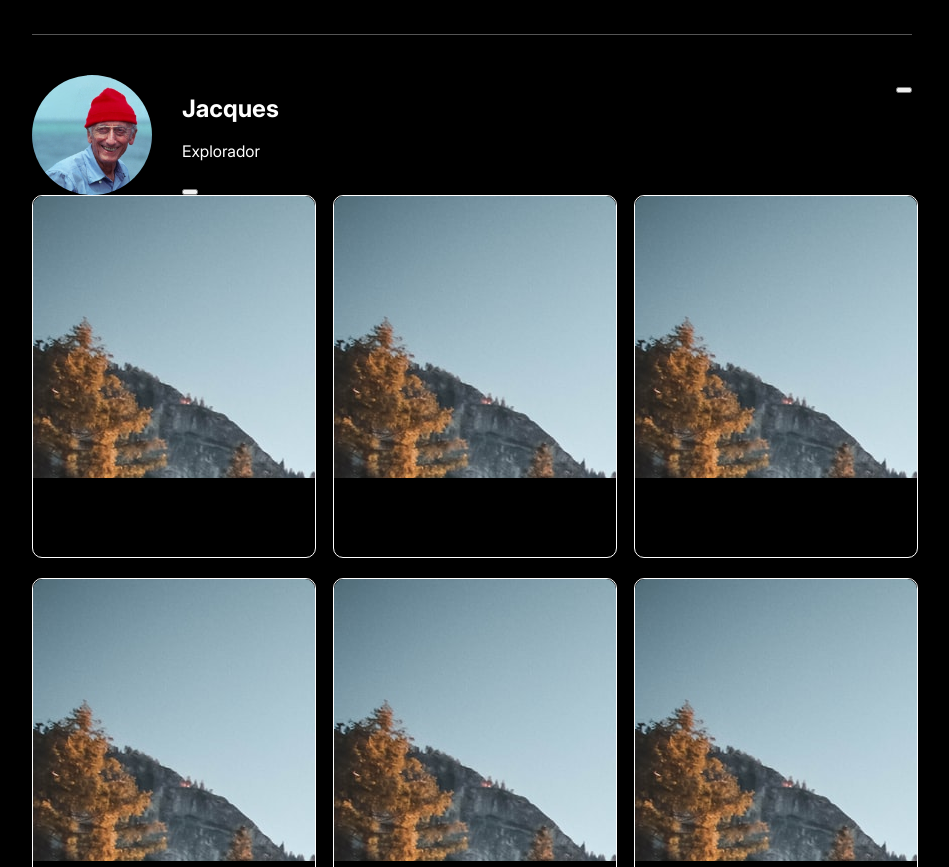
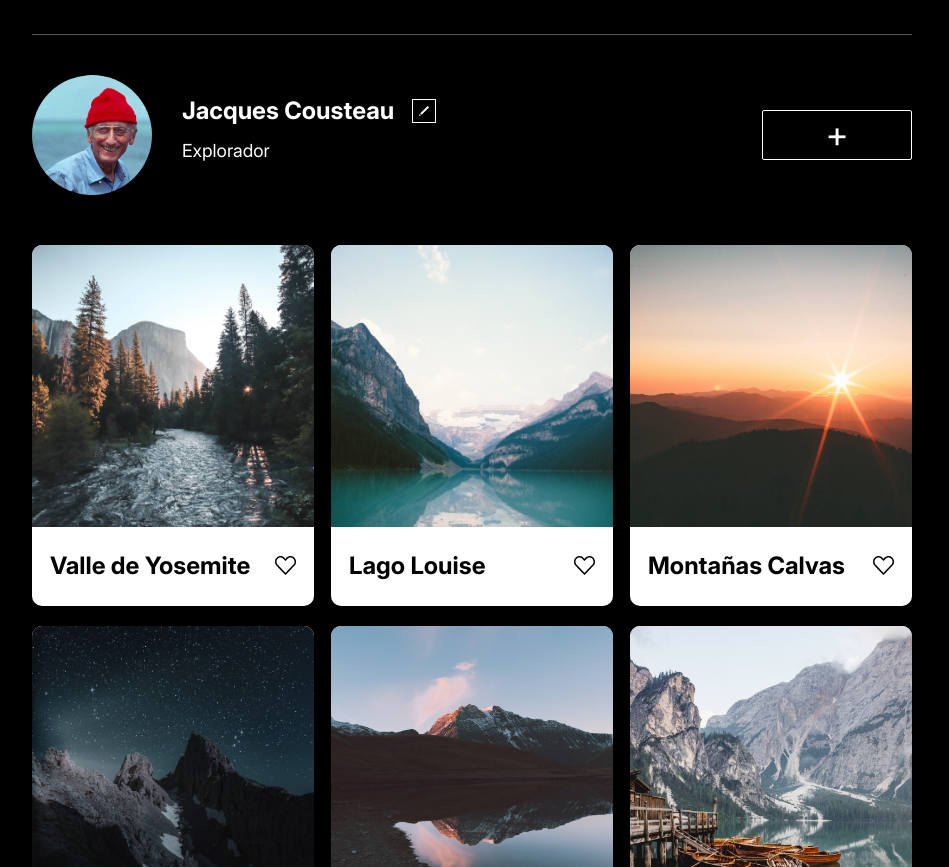
Before and after one commit to Rixuk/web_project_around, a plain HTML site: page index.html in a window 1280 px wide. Shown: the part 85-952 px from the top of the page, without its empty margins (168-1117 px from the left). Drawn offline with Linux system fonts and the light colour scheme.

Commit message:
most of the CSS added to the web

```diff
--- a/blocks/elements.css
+++ b/blocks/elements.css
@@ -1,6 +1,7 @@
 .elements {
   max-width: 880px;
   display: grid;
+  padding-top: 50px;
   gap: 20px 17px;
   grid-template-columns: repeat(3, 1fr);
   grid-template-rows: repeat(2, 1fr);
@@ -8,12 +9,93 @@
 .elements__card {
   width: 282px;
   height: 361px;
-  border: 1px solid #fff;
   border-radius: 10px;
+  background-color: #fff;
+  display: flex;
+  flex-flow: column nowrap;
 }
-.elements__image {
+.elements__image1 {
   width: 282px;
   height: 282px;
   background-image: url(../images/element1.jpeg);
+  background-position: center;
+  background-repeat: no-repeat;
+  background-size: cover;
   border-radius: 10px 10px 0 0;
 }
+.elements__image2 {
+  width: 282px;
+  height: 282px;
+  background-image: url(../images/element2.jpeg);
+  background-position: center;
+  background-repeat: no-repeat;
+  background-size: cover;
+  border-radius: 10px 10px 0 0;
+}
+.elements__image3 {
+  width: 282px;
+  height: 282px;
+  background-image: url(../images/element3.jpeg);
+  background-position: center;
+  background-repeat: no-repeat;
+  background-size: cover;
+  border-radius: 10px 10px 0 0;
+}
+.elements__image4 {
+  width: 282px;
+  height: 282px;
+  background-image: url(../images/element4.jpeg);
+  background-position: center;
+  background-repeat: no-repeat;
+  background-size: cover;
+  border-radius: 10px 10px 0 0;
+}
+.elements__image5 {
+  width: 282px;
+  height: 282px;
+  background-image: url(../images/element5.jpeg);
+  background-position: center;
+  background-repeat: no-repeat;
+  background-size: cover;
+  border-radius: 10px 10px 0 0;
+}
+.elements__image6 {
+  width: 282px;
+  height: 282px;
+  background-image: url(../images/element6.jpeg);
+  background-position: center;
+  background-repeat: no-repeat;
+  background-size: cover;
+  border-radius: 10px 10px 0 0;
+}
+.elements__info {
+  color: #000;
+  padding-top: 25px;
+  width: 246px;
+  margin: 0 auto 0;
+  display: flex;
+  flex-flow: row nowrap;
+  justify-content: center;
+  align-items: center;
+}
+.elements__location {
+  margin: 0;
+  text-overflow: ellipsis;
+  white-space: nowrap;
+  overflow: hidden;
+}
+.elements__like {
+  background-image: url(../images/Like.png);
+  background-position: center;
+  background-repeat: no-repeat;
+  background-size: contain;
+  background-color: #fff;
+  border: none;
+  margin-left: auto;
+  width: 21px;
+  height: 19px;
+}
+.elements__like:hover {
+  cursor: pointer;
+  opacity: 0.5;
+}
--- a/blocks/footer.css
+++ b/blocks/footer.css
@@ -1,7 +1,9 @@
 .footer {
   max-width: 880px;
   margin: 0 auto 0;
+  padding: 67px 0 60px;
 }
 .footer__copyright {
   color: #545454;
+  margin: 0;
 }
--- a/blocks/page.css
+++ b/blocks/page.css
@@ -4,5 +4,5 @@
   margin: 0 auto 0;
   background-color: #000;
   color: #fff;
-  font-family: "Inter";
+  font-family: "Inter", Arial, Helvetica, sans-serif;
 }
--- a/blocks/profile.css
+++ b/blocks/profile.css
@@ -7,6 +7,7 @@
 .profile__picture {
   width: 120px;
   height: 120px;
+  align-self: center;
   margin-right: 30px;
   background-image: url("../images/profile-pic1.jpeg");
   background-size: cover;
@@ -14,10 +15,47 @@
 }
 .profile__info {
 }
+.profile__name-and-button {
+  margin: 0;
+  display: flex;
+  gap: 18px;
+  margin-top: 22px;
+}
 .profile__name {
+  margin: 0;
+}
+.profile__button {
+  background-image: url("../images/Edit-Button.png");
+  background-position: center;
+  align-self: center;
+  border: 1px solid white;
+  background-color: black;
+  width: 24px;
+  height: 24px;
+}
+.profile__button:hover {
+  cursor: pointer;
+  opacity: 0.5;
 }
 .profile__profession {
+  font-size: 18px;
+  margin: 16px 0 21px;
+}
+.profile__add {
+  margin-left: auto;
+  align-self: center;
 }
 .profile__add-button {
-  margin-left: auto;
+  padding: 0;
+  background-color: #000;
+  color: #fff;
+  border: 1px solid #fff;
+  border-radius: 2px;
+  width: 150px;
+  height: 50px;
+  font-size: 36px;
 }
+.profile__add-button:hover {
+  cursor: pointer;
+  opacity: 0.5;
+}
--- a/index.html
+++ b/index.html
@@ -24,59 +24,57 @@
         <section class="profile">
           <div class="profile__picture"></div>
           <div class="profile__info">
-            <h2 class="profile__name">Jacques</h2>
+            <div class="profile__name-and-button">
+              <h2 class="profile__name">Jacques Cousteau</h2>
+              <button class="profile__button"></button>
+            </div>
             <p class="profile__profession">Explorador</p>
-            <form action="">
-              <button></button>
-            </form>
           </div>
-          <div class="profile__add-button">
-            <form action="">
-              <button></button>
-            </form>
+          <div class="profile__add">
+            <button class="profile__add-button">+</button>
           </div>
         </section>
         <section class="elements">
           <div class="elements__card">
-            <div class="elements__image"></div>
+            <div class="elements__image1"></div>
             <div class="elements__info">
-              <h2 class="elements__location"></h2>
-              <div class="elements__like"></div>
+              <h2 class="elements__location">Valle de Yosemite</h2>
+              <button class="elements__like"></button>
             </div>
           </div>
           <div class="elements__card">
-            <div class="elements__image"></div>
+            <div class="elements__image2"></div>
             <div class="elements__info">
-              <h2 class="elements__location"></h2>
-              <div class="elements__like"></div>
+              <h2 class="elements__location">Lago Louise</h2>
+              <button class="elements__like"></button>
             </div>
           </div>
           <div class="elements__card">
-            <div class="elements__image"></div>
+            <div class="elements__image3"></div>
             <div class="elements__info">
-              <h2 class="elements__location"></h2>
-              <div class="elements__like"></div>
+              <h2 class="elements__location">Montañas Calvas</h2>
+              <button class="elements__like"></button>
             </div>
           </div>
           <div class="elements__card">
-            <div class="elements__image"></div>
+            <div class="elements__image4"></div>
             <div class="elements__info">
-              <h2 class="elements__location"></h2>
-              <div class="elements__like"></div>
+              <h2 class="elements__location">Latemar</h2>
+              <button class="elements__like"></button>
             </div>
           </div>
           <div class="elements__card">
-            <div class="elements__image"></div>
+            <div class="elements__image5"></div>
             <div class="elements__info">
-              <h2 class="elements__location"></h2>
-              <div class="elements__like"></div>
+              <h2 class="elements__location">Vanois National Park</h2>
+              <button class="elements__like"></button>
             </div>
           </div>
           <div class="elements__card">
-            <div class="elements__image"></div>
+            <div class="elements__image6"></div>
             <div class="elements__info">
-              <h2 class="elements__location"></h2>
-              <div class="elements__like"></div>
+              <h2 class="elements__location">Lago di Braies</h2>
+              <button class="elements__like"></button>
             </div>
           </div>
         </section>
```
Also changed, not shown: images/Edit-Button.png (added), images/Like.png (added).
